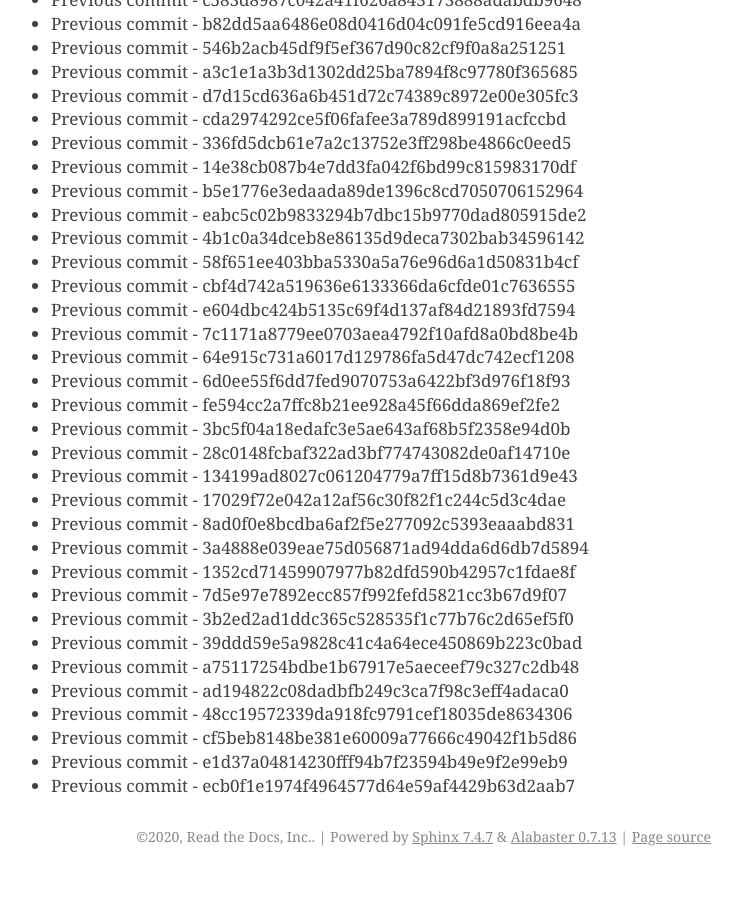
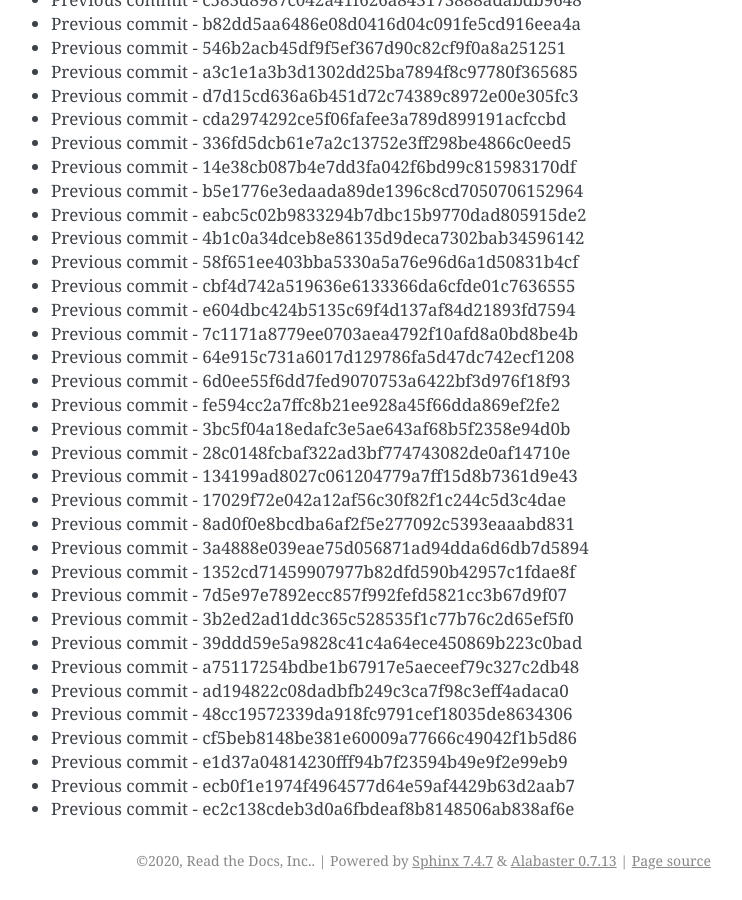
Before and after one commit to readthedocs/rtd-git-stresstest, a Sphinx documentation site: the page built from docs/updates.rst, in a window 1280 px wide and 900 px high, scrolled down 41324 px. Shown: the whole window, without its empty margins (399-1141 px from the left). Built offline with Sphinx 7.4.7, drawn with Linux system fonts in a browser that asks for light colours; before the commit the page ends 42200 px from its top, so only the background shows below that.

Commit message:
Generating commit from previous: ec2c138cdeb3d0a6fbdeaf8b8148506ab838af6e

```diff
--- a/docs/updates.rst
+++ b/docs/updates.rst
@@ -1768,3 +1768,4 @@ It can be tested for any performance characteristics.
 * Previous commit - cf5beb8148be381e60009a77666c49042f1b5d86
 * Previous commit - e1d37a04814230fff94b7f23594b49e9f2e99eb9
 * Previous commit - ecb0f1e1974f4964577d64e59af4429b63d2aab7
+* Previous commit - ec2c138cdeb3d0a6fbdeaf8b8148506ab838af6e
```
